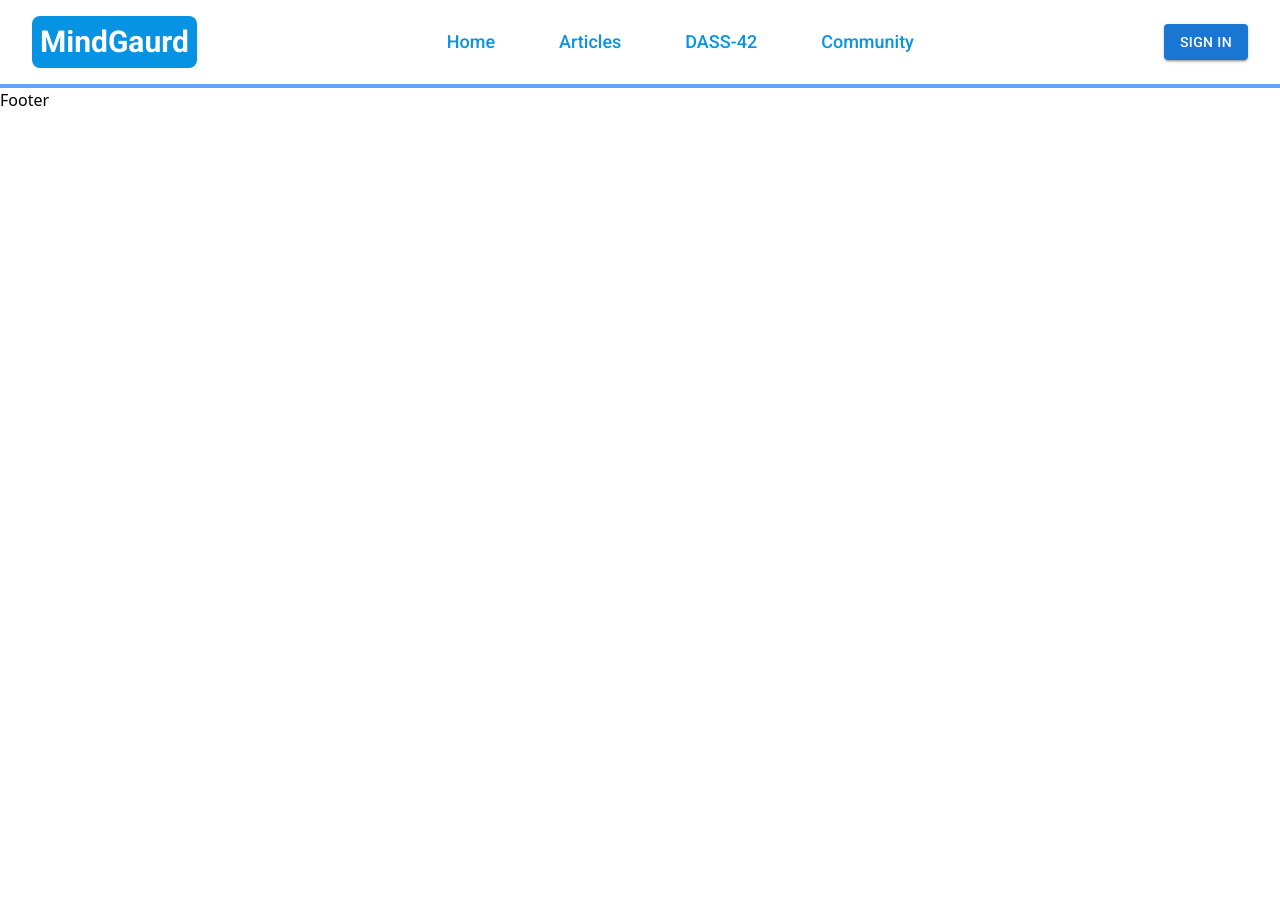
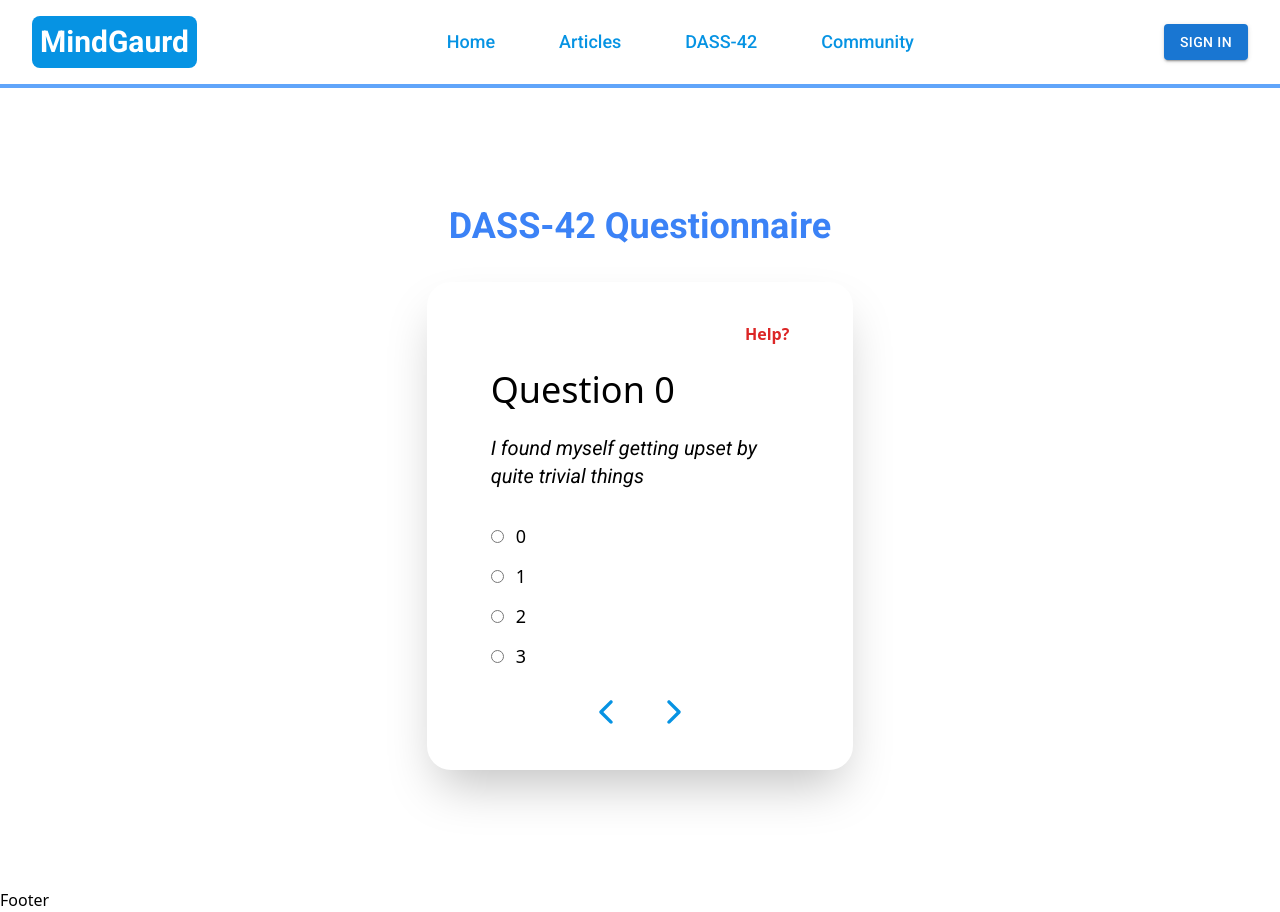
Before and after one commit to RampageousRJ/MindGuard, a React (Vite) app in the folder frontend/: page /dass in a window 1280 px wide. Before the commit the page ends 800 px from the top, so only its background shows below. Built offline with nearby package versions, Linux system fonts and the light colour scheme.

Commit message:
Added UI for version 1 of DASS-42 Section

```diff
--- a/frontend/src/App.jsx
+++ b/frontend/src/App.jsx
@@ -7,6 +7,7 @@ import SignUp from './Pages/SignUp'
 import SignIn from './Pages/SignIn'
 import Footer from './Components/Footer'
 import Articles from './Pages/Articles'
+import Dass from './Pages/Dass'
 
 function App() {
   const [count, setCount] = useState(0)
@@ -20,6 +21,7 @@ function App() {
         <Route path='/signin' element={<SignIn />} />
         <Route path='/signup' element={<SignUp />} />
         <Route path='/articles' element={<Articles />} />
+        <Route path='/dass' element={<Dass />} />
       </Routes>
       <Footer />
     </Router >
--- /dev/null
+++ b/frontend/src/Pages/Dass.jsx
@@ -0,0 +1,214 @@
+import { Button } from '@mui/material'
+import React, { useState } from 'react'
+import { IoIosArrowBack, IoIosArrowForward } from "react-icons/io";
+import { LuShieldClose } from "react-icons/lu";
+import { animate, motion } from 'framer-motion'
+
+const questions = [
+    {
+        _id: 0,
+        question: "I found myself getting upset by quite trivial things",
+        category: "depression"
+    },
+    {
+        _id: 1,
+        question: "I was aware of dryness of my mouth",
+        category: "depression"
+    },
+    {
+        _id: 2,
+        question: " I couldn't seem to experience any positive feeling at all ",
+        category: "depression"
+    },
+    {
+        _id: 3,
+        question: " I experienced breathing difficulty (eg. excessively rapid breathing, breathlessness in the absence of physical exertion)",
+        category: "depression"
+    },
+    {
+        _id: 4,
+        question: "I had a feeling of faintness",
+        category: "anxiety"
+    },
+    {
+        _id: 5,
+        question: " I felt that I had lost interest in just about everything",
+        category: "anxiety"
+    },
+    {
+        _id: 6,
+        question: " I felt I wasn't worth much as a person",
+        category: "anxiety"
+    },
+    {
+        _id: 7,
+        question: " I felt that I was rather touchy",
+        category: "anxiety"
+    }
+]
+
+function Dass() {
+
+    const [openModal, setOpenModal] = useState(false)
+    const [currIndex, setCurrIndex] = useState(0)
+    const [isFirstQuestion, setIsFirstQuestion] = useState(false)
+    const [isLastQuestion, setIsLastQuestion] = useState(false)
+
+    const handleCloseModal = (e) => {
+        setOpenModal(false)
+        e.stopPropagation()
+    }
+
+    const increaseCount = (e) => {
+        if (currIndex == questions.length - 1) {
+            setIsLastQuestion(true)
+            return
+        }
+        else {
+            setCurrIndex((prevCount) => (
+                prevCount + 1
+            ))
+        }
+    }
+
+    const decreaseCount = (e) => {
+        if (currIndex == 0) {
+            setIsFirstQuestion(true)
+            return
+        }
+        else {
+            setCurrIndex((prevCount) => (
+                prevCount - 1
+            ))
+        }
+    }
+
+    return (
+        <>
+            {openModal &&
+                <motion.div
+                    initial={{ opacity: 0, alignItems: 'flex-start' }}
+                    animate={{ opacity: 1, alignItems: "center" }}
+                    transition={{ duration: 0.7 }}
+                >
+                    <aside
+                        className='bg-transparent flex justify-center items-center fixed top-0 left-0 w-full h-full p-10 z-10 overflow-hidden'
+                        onClick={handleCloseModal}
+                        style={{ display: 'flex', alignItems: 'center', justifyContent: 'center' }}
+                    >
+
+                        <div
+                            className='max-w-2xl min-w-lg h-auto flex flex-col gap-6 p-10 relative bg-white rounded-lg shadow-2xl'
+                            id='modal'
+                            onClick={(e) => e.stopPropagation()}
+                        >
+                            <LuShieldClose
+                                className='absolute top-0 right-0 cursor-pointer z-40'
+                                color='black'
+                                fontSize={"1.6rem"}
+                                onClick={handleCloseModal}
+                            />
+                            <section className='flex flex-col gap-3 justify-between'>
+                                <p className='text-lg roboto-bold'>Please read each statement and circle a number 0, 1, 2  or 3 which indicates how
+                                    much the statement applied to you over the past week. There are no right or
+                                    wrong answers. Do not spend too much time on any statement.
+                                </p>
+                                <h3 className='text-sm roboto-regular-italic'>0 :: Did not apply to me at all</h3>
+                                <h3 className='text-sm roboto-regular-italic'>1 :: Applied to me to some degree, or some of the time</h3>
+                                <h3 className='text-sm roboto-regular-italic'>2 :: Applied to me to a considerable degree, or a good part of time
+                                </h3>
+                                <h3 className='text-sm roboto-regular-italic'>3 :: Applied to me very much, or most of the time</h3>
+                            </section>
+                        </div>
+                    </aside>
+                </motion.div>
+            }
+            <div id="wrapper" className={`min-h-screen flex flex-col gap-3 justify-center items-center ${openModal ? "opacity-10" : "opacity-100"}`}>
+                <h1 className='text-4xl text-blue-500 roboto-bold mb-6 '>DASS-42 Questionnaire</h1>
+                <main className=' min-h-96 w-1/3 shadow-2xl flex flex-col gap-y-6 justify-evenly rounded-3xl py-10 px-16'>
+                    <strong
+                        className='self-end text-red-600 cursor-pointer'
+                        onClick={() => { setOpenModal(!openModal) }}
+                    >
+                        Help?
+                    </strong>
+                    <h3 className='text-4xl '>Question {questions[currIndex]._id}</h3>
+                    <p className='text-xl roboto-regular-italic'>
+                        <motion.p
+                            initial={{ opacity: 0, x: -100 }}
+                            animate={{ opacity: 1, x: 0 }}
+                            transition={{ delay: 0.5 }}
+                        >
+                            {questions[currIndex].question}
+                        </motion.p>
+                    </p>
+                    <section className='flex flex-col mt-2 gap-3 text-lg'>
+                        <div className='flex items-center gap-3'>
+                            <input type="radio" id='q1' name='dass-answer' value={0} />
+                            <label htmlFor="q1">0</label>
+                        </div>
+                        <div className='flex items-center gap-3'>
+                            <input type="radio" id='q2' name='dass-answer' value={1} />
+                            <label htmlFor="q2">1</label>
+                        </div>
+                        <div className='flex items-center gap-3'>
+                            <input type="radio" id='q3' name='dass-answer' value={2} />
+                            <label htmlFor="q3">2</label>
+                        </div>
+                        <div className='flex items-center gap-3'>
+                            <input type="radio" id='q3' name='dass-answer' value={2} />
+                            <label htmlFor="q3">3</label>
+                        </div>
+                    </section>
+                    <div className='flex items-center justify-center gap-8'>
+                        <IoIosArrowBack
+                            className='text-4xl cursor-pointer text-blue-2'
+                            display={isFirstQuestion ? "none" : "block"}
+                            onClick={decreaseCount}
+                        />
+                        <IoIosArrowForward
+                            className='text-4xl cursor-pointer text-blue-2'
+                            display={isLastQuestion ? "none" : "block"}
+                            onClick={increaseCount}
+                        />
+                    </div>
+                </main>
+            </div>
+        </>
+    )
+}
+
+export default Dass
+
+{/* {openModal &&
+                <motion.div
+                    initial={{ opacity: 0, alignItems: 'flex-start' }}
+                    animate={{ opacity: 1, alignItems: "center" }}
+                    transition={{ duration: 0.7 }}
+                >
+                    <aside
+                        className='bg-transparent flex justify-center items-center fixed top-0 left-0 w-full h-full p-10 z-10 overflow-hidden'
+                        onClick={handleCloseModal}
+                        style={{ display: 'flex', alignItems: 'center', justifyContent: 'center' }}
+                    >
+
+                        <div
+                            className='max-w-2xl min-w-lg h-auto flex flex-col gap-6 p-10 relative bg-white rounded-lg'
+                            id='modal'
+                            onClick={(e) => e.stopPropagation()}
+                        >
+                            <LuShieldClose
+                                className='absolute -top-2 -right-2 cursor-pointer z-40'
+                                color='white'
+                                fontSize={"1.6rem"}
+                                onClick={handleCloseModal}
+                            />
+                            <section className='flex justify-between'>
+                                <h1 className='text-3xl'>{modalDetails.title}</h1>
+                                <h4 className='text-xl'>Rating: {modalDetails.rating}</h4>
+                            </section>
+                            <p>{modalDetails.overview}</p>
+                        </div>
+                    </aside>
+                </motion.div>
+            } */}
--- a/frontend/tailwind.config.js
+++ b/frontend/tailwind.config.js
@@ -15,8 +15,8 @@ export default {
         "blue-2": "#0693e3",
       },
       boxShadow: {
-        "main-svg": "box-shadow: 0px 0px 2px 4px #0692e3da, 0px 0px 2px 4px #0692e3c7, 0p 0px 2px 4px #0692e3a6, 0px 0px 2px 4px #0692e38c; "
-      }
+        "main-svg": "0px 0px 2px 4px #0692e3da, 0px 0px 2px 4px #0692e3c7, 0p 0px 2px 4px #0692e3a6, 0px 0px 2px 4px #0692e38c; "
+      },
     },
   },
   plugins: [],
```
